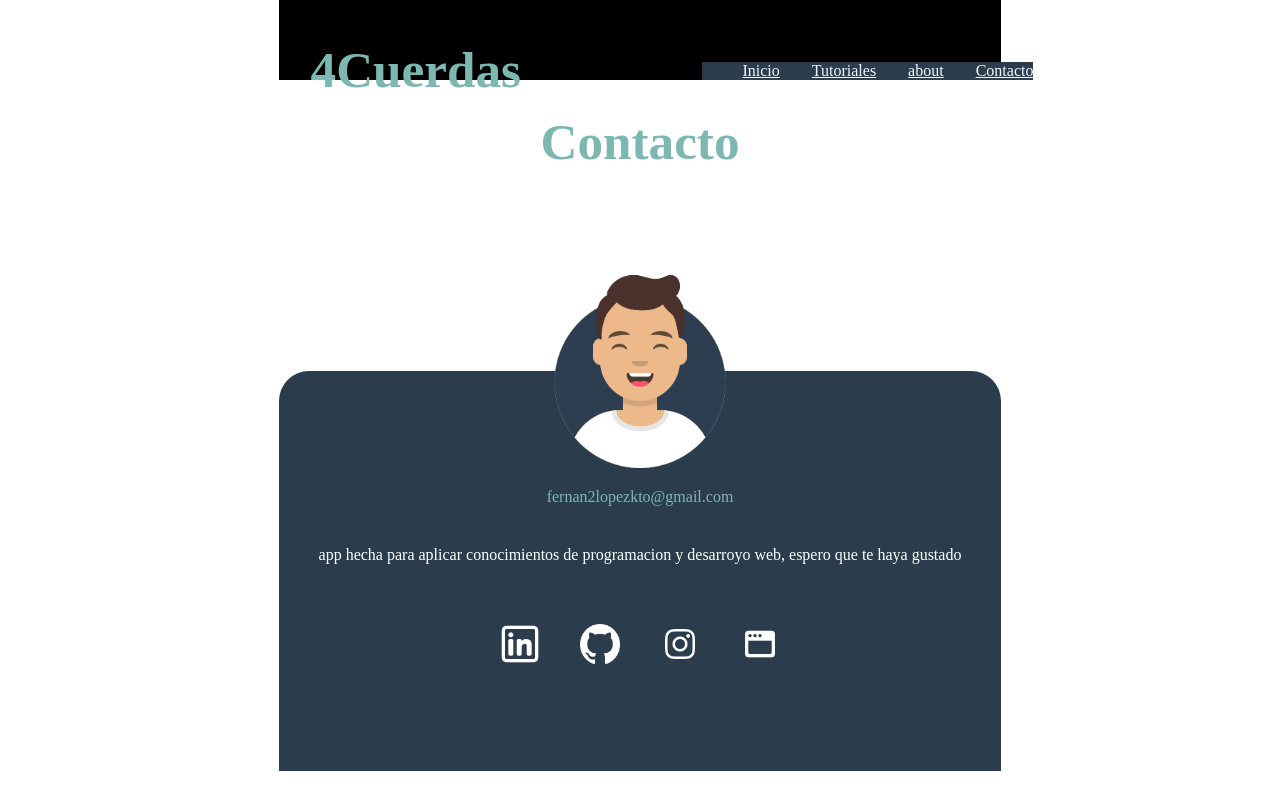
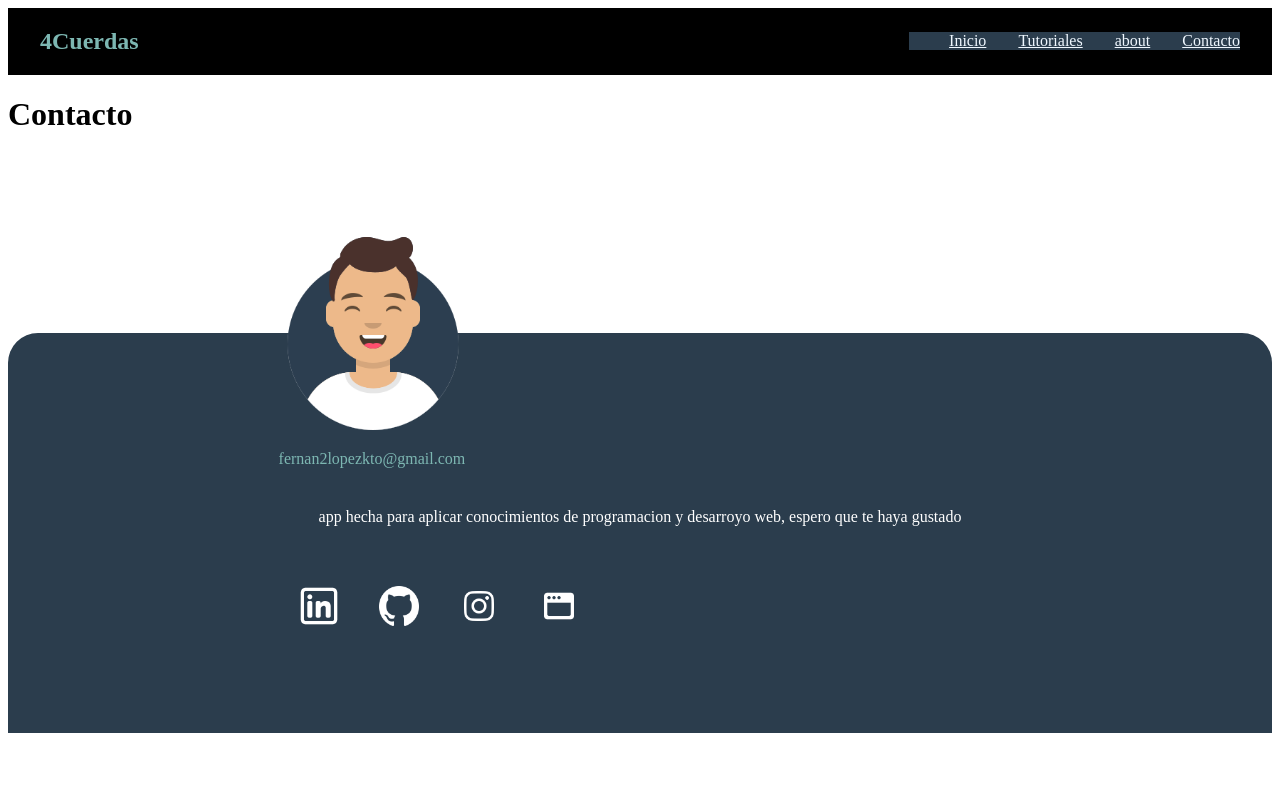
Before and after one commit to fernan2lopezkto/cuatro-cuerdas, a React (Vite) app: page /cuatro-cuerdas/contact in a window 1280 px wide. Built offline with nearby package versions, Linux system fonts and the light colour scheme.

Commit message:
Update index.css

```diff
--- a/src/index.css
+++ b/src/index.css
@@ -1,29 +1,4 @@
 :root {
   --color-primary: #7db7b2;
   --color-secundary: #2b3d4d;
-  --color_primario: #8527c3fd;
-  --color_primario_suave: #8527c3b4;
-  --color_blanco: #fff;
-  --altura_header: 80px;
-  --padding_left_right: 2rem;
-  --ancho_maximo: 1200px;
-
-  color: var(--color-primary);
-  background-color: var(--color_blanco);
-
-  text-align: center;
-
-
 }
-
-body {
-  padding: 0;
-  margin: 0;
-  display: flex;
-  justify-content: center;
-}
-
-h1 {
-  font-size: 3.2em;
-  line-height: 1.1;
-}
```
